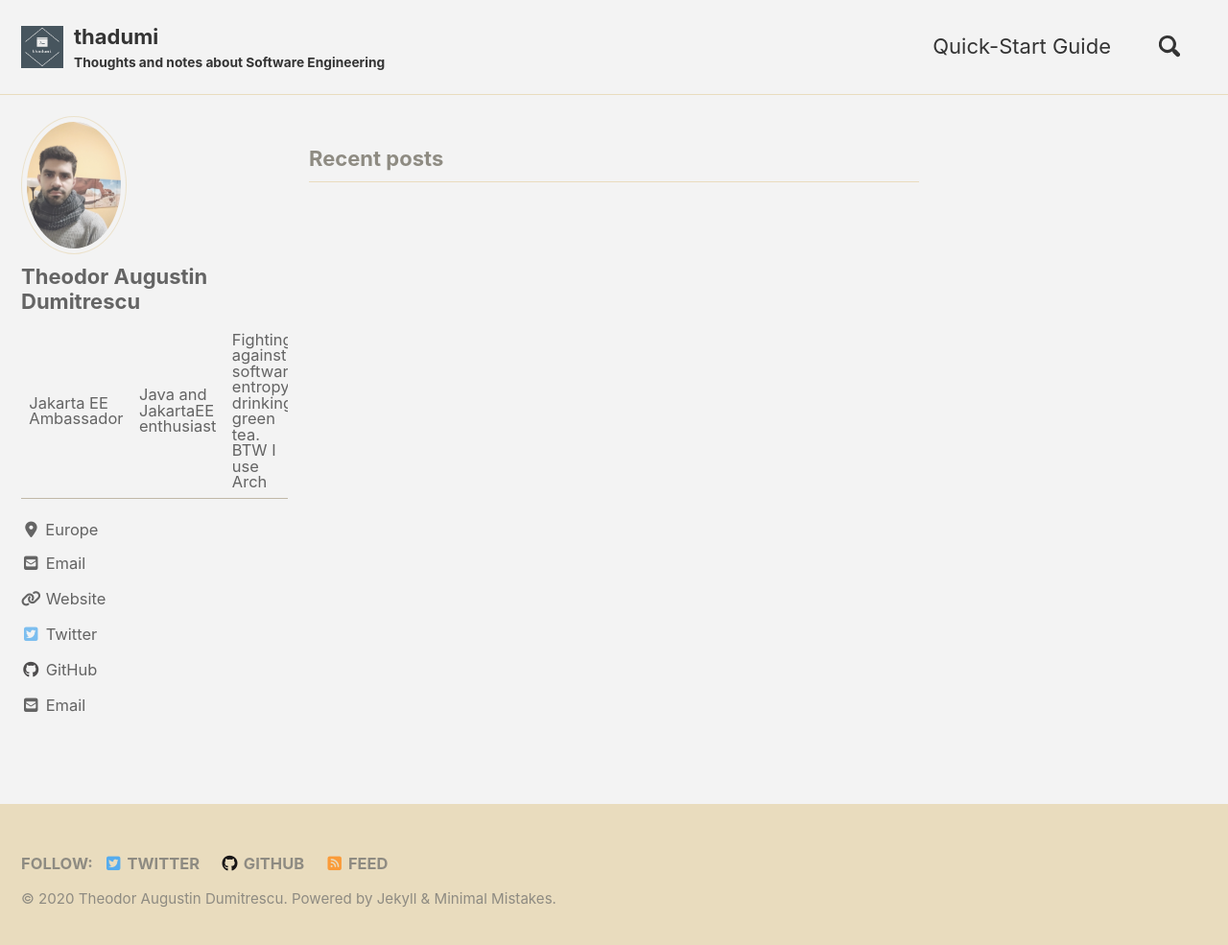
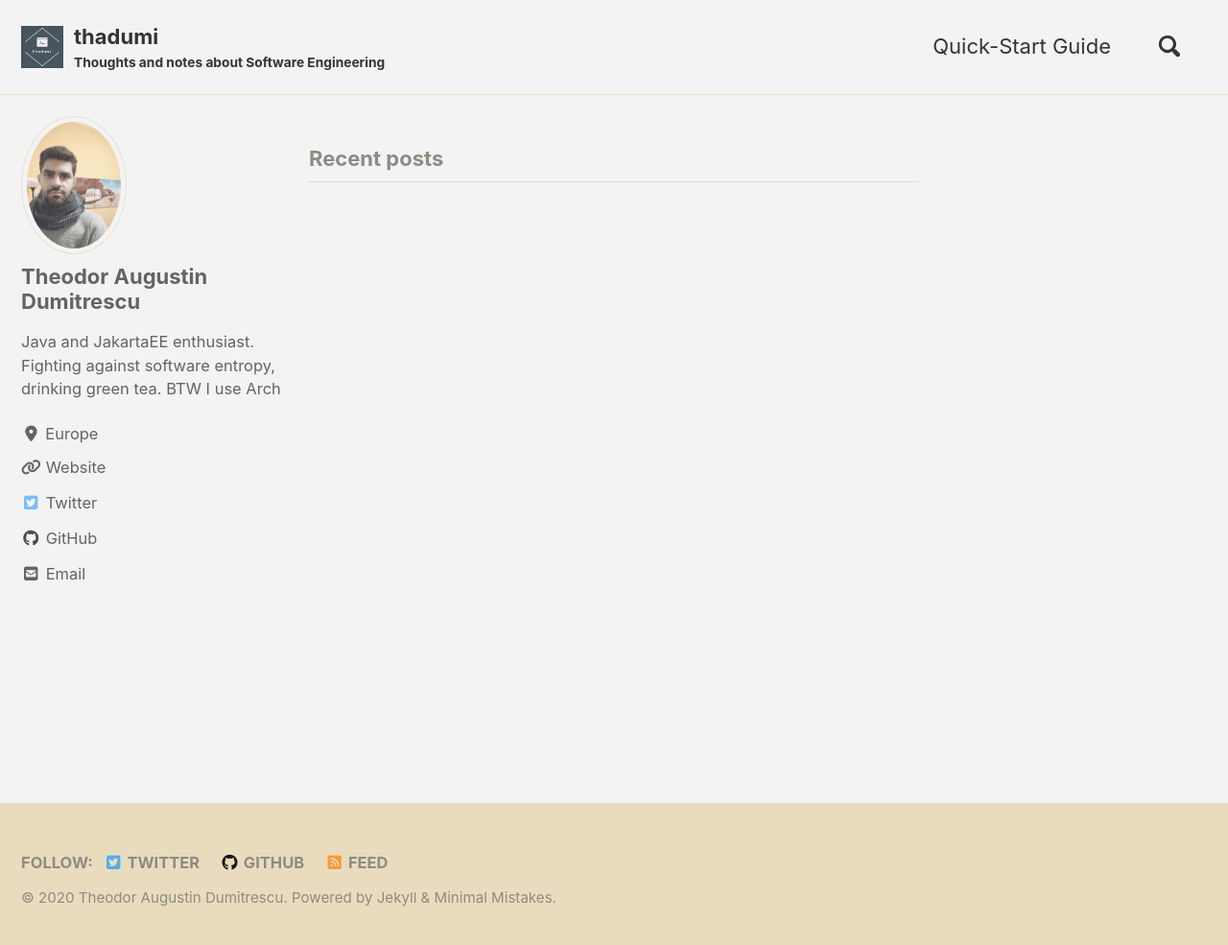
Before and after one commit to thadumi/thadumi.github.io, a Jekyll site: the page built from index.html, in a window 1280 px wide and 992 px high. Shown: the top 985 px of the window at 96% size. Built offline with Jekyll 4.4.1, drawn with Linux system fonts in a browser that asks for light colours; cached includes are drawn as plain includes; nearby versions of some CDN libraries; the list of posts is cut into pages by our own code.

Commit message:
fixed bio

```diff
--- a/_config.yml
+++ b/_config.yml
@@ -98,13 +98,13 @@ analytics:
 author:
   name             : "Theodor Augustin Dumitrescu"
   avatar           : "/assets/images/bio-photo.jpg" # path of avatar image, e.g. "/assets/images/bio-photo.jpg"
-  bio              : "Jakarta EE Ambassador | Java and JakartaEE enthusiast | Fighting against software entropy, drinking green tea. BTW I use Arch"
+  bio              : "Java and JakartaEE enthusiast. Fighting against software entropy, drinking green tea. BTW I use Arch"
   location         : "Europe"
   email            : "thadumi@outlook.com"
   links:
     - label: "Email"
       icon: "fas fa-fw fa-envelope-square"
-      url: "mailto:thadumi@outlook.com"
+      # url: "mailto:thadumi@outlook.com"
     - label: "Website"
       icon: "fas fa-fw fa-link"
       url: "https://thadumi.com"
```
